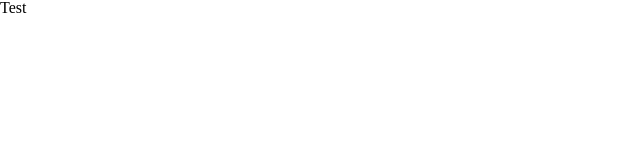
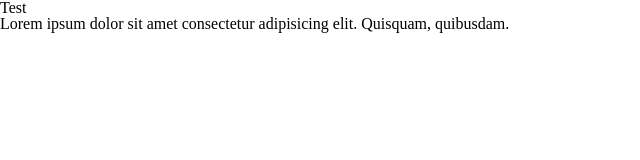
Before and after one commit to taaneredsov/_static_html_test, a plain HTML site: page index.html in a window 1280 px wide. Shown: the whole page, without its empty margins (0-640 px from the left). Drawn offline with Linux system fonts and the light colour scheme; files that its build step writes are made by us from their sources.

Commit message:
added paragraph

```diff
--- a/index.html
+++ b/index.html
@@ -11,6 +11,7 @@
 <body>
     <div>
         <h1>Test</h1>
+        <p>Lorem ipsum dolor sit amet consectetur adipisicing elit. Quisquam, quibusdam.</p>
     </div>
 
     <script src="main.js"></script>
```
